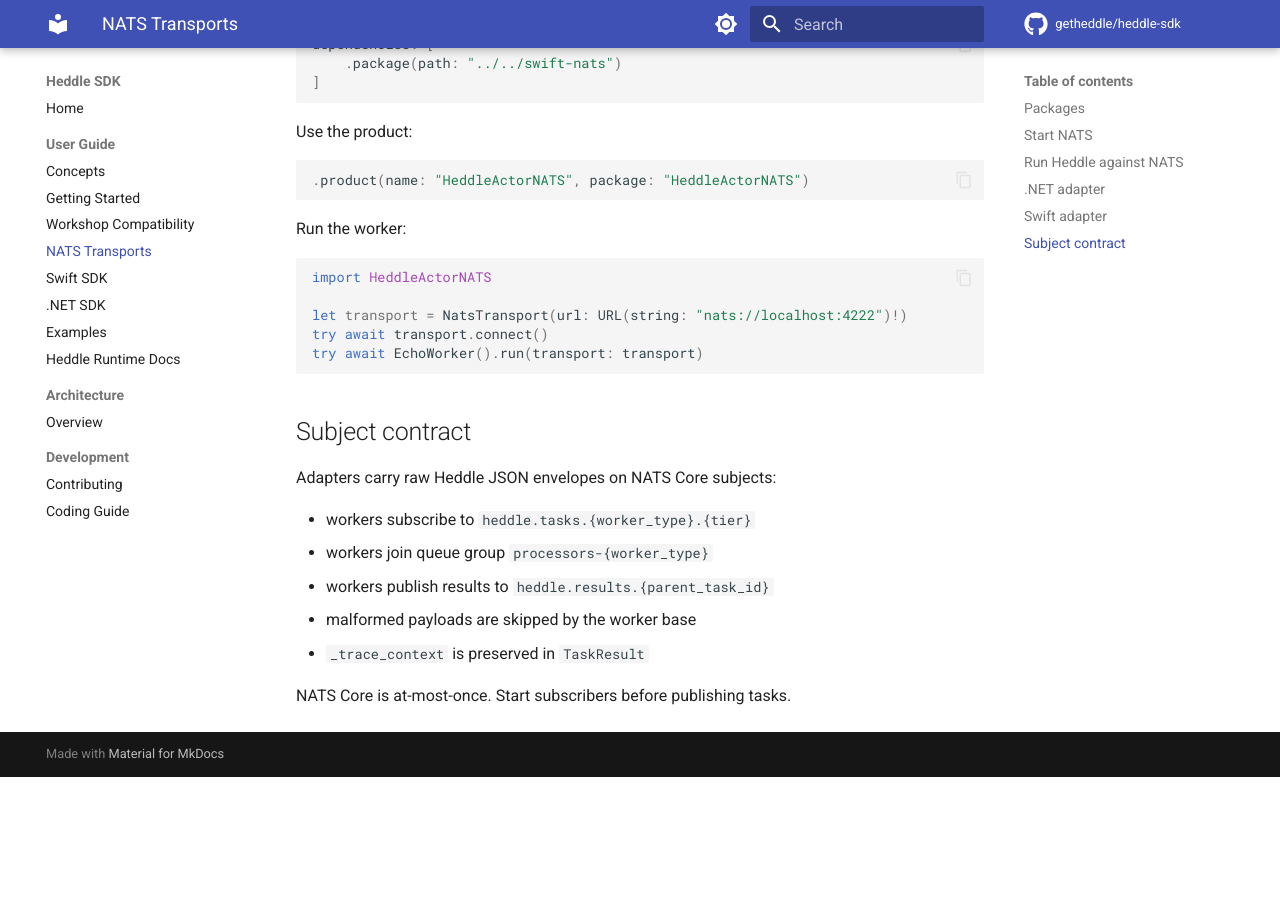
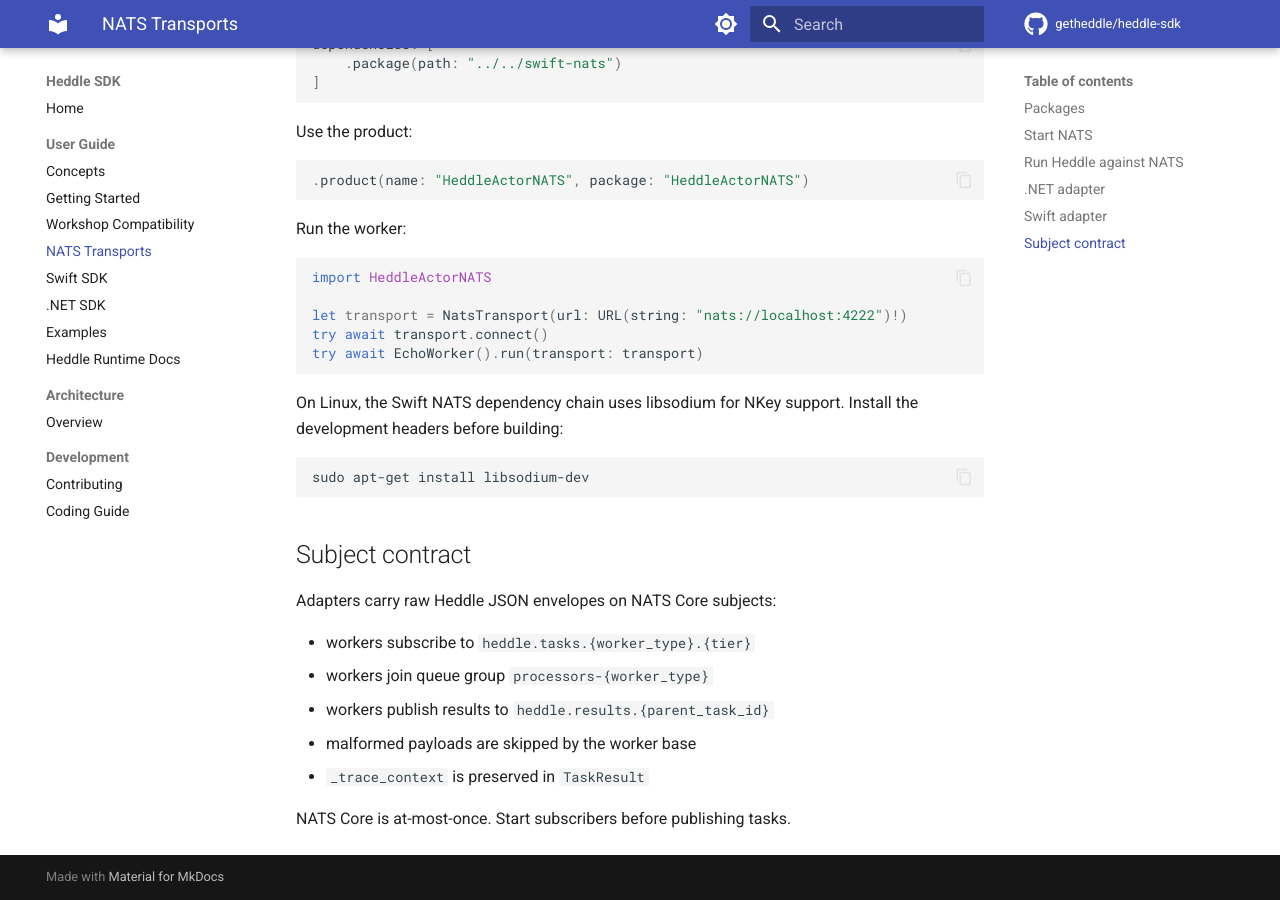
Before and after one commit to getheddle/heddle-sdk, an MkDocs documentation site: the page built from docs/NATS.md, in a window 1280 px wide and 900 px high, scrolled down 1503 px. Built offline with MkDocs 1.6.1 and Material for MkDocs 9.7.7, drawn with Linux system fonts in a browser that asks for light colours; comment, search, counter and statistics services are not loaded; before the commit the page ends 2280 px from its top, so only the background shows below that.

Commit message:
Install Swift NATS CI dependency

````diff
--- a/docs/NATS.md
+++ b/docs/NATS.md
@@ -83,6 +83,13 @@
 try await EchoWorker().run(transport: transport)
 ```
 
+On Linux, the Swift NATS dependency chain uses libsodium for NKey support.
+Install the development headers before building:
+
+```bash
+sudo apt-get install libsodium-dev
+```
+
 ## Subject contract
 
 Adapters carry raw Heddle JSON envelopes on NATS Core subjects:
````
Also changed, not shown: 1 other file.
